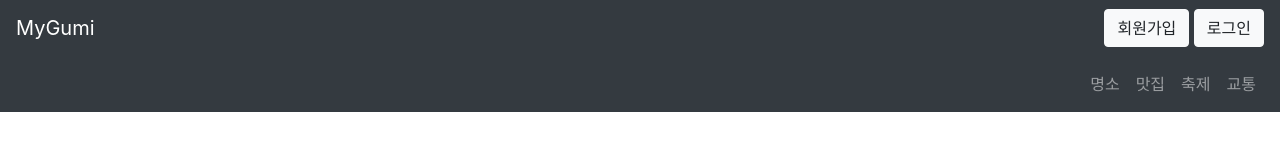
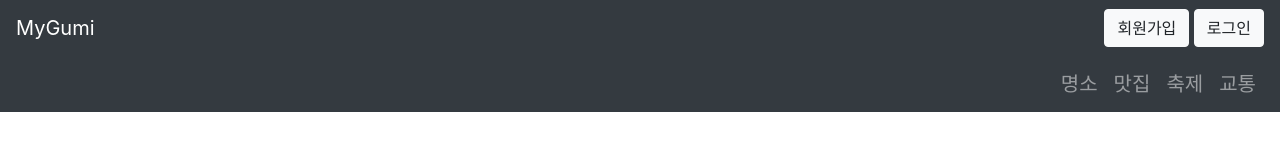
Before and after one commit to ljh1324/responsive-web, a plain HTML site: page index.html in a window 1280 px wide. Drawn offline with nearby package versions, Linux system fonts and the light colour scheme.

Commit message:
feat: nav-item 폰트 사이즈 변경

```diff
--- a/index.html
+++ b/index.html
@@ -43,7 +43,7 @@
   </nav>
 
   <nav class="navbar navbar-expand-lg bg-dark navbar-dark d-none d-lg-block">
-    <ul class="navbar-nav">
+    <ul class="navbar-nav h5">
       <li class="nav-item ml-auto">
         <a class="nav-link" href="#">명소</a>
       </li>
```
